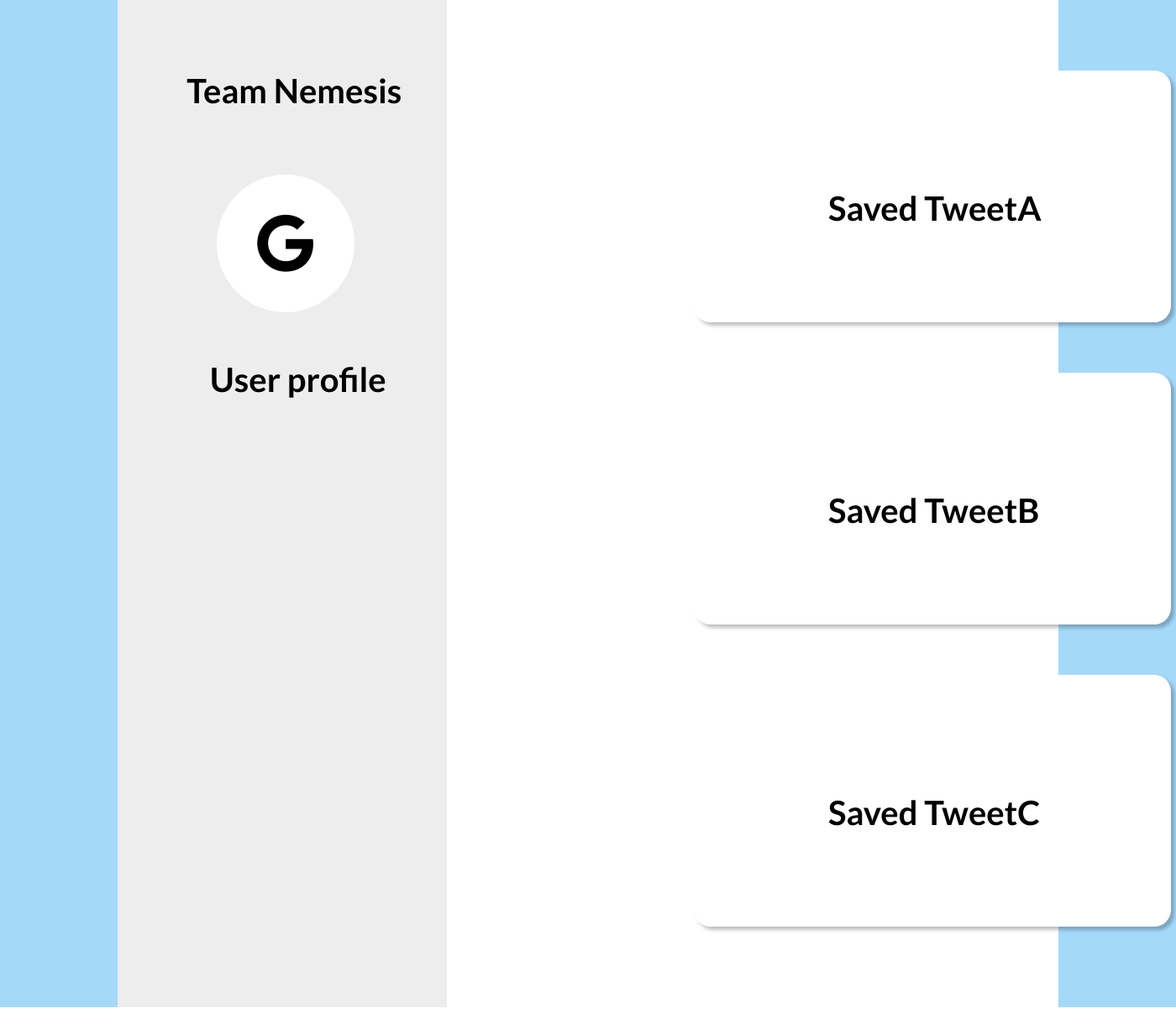
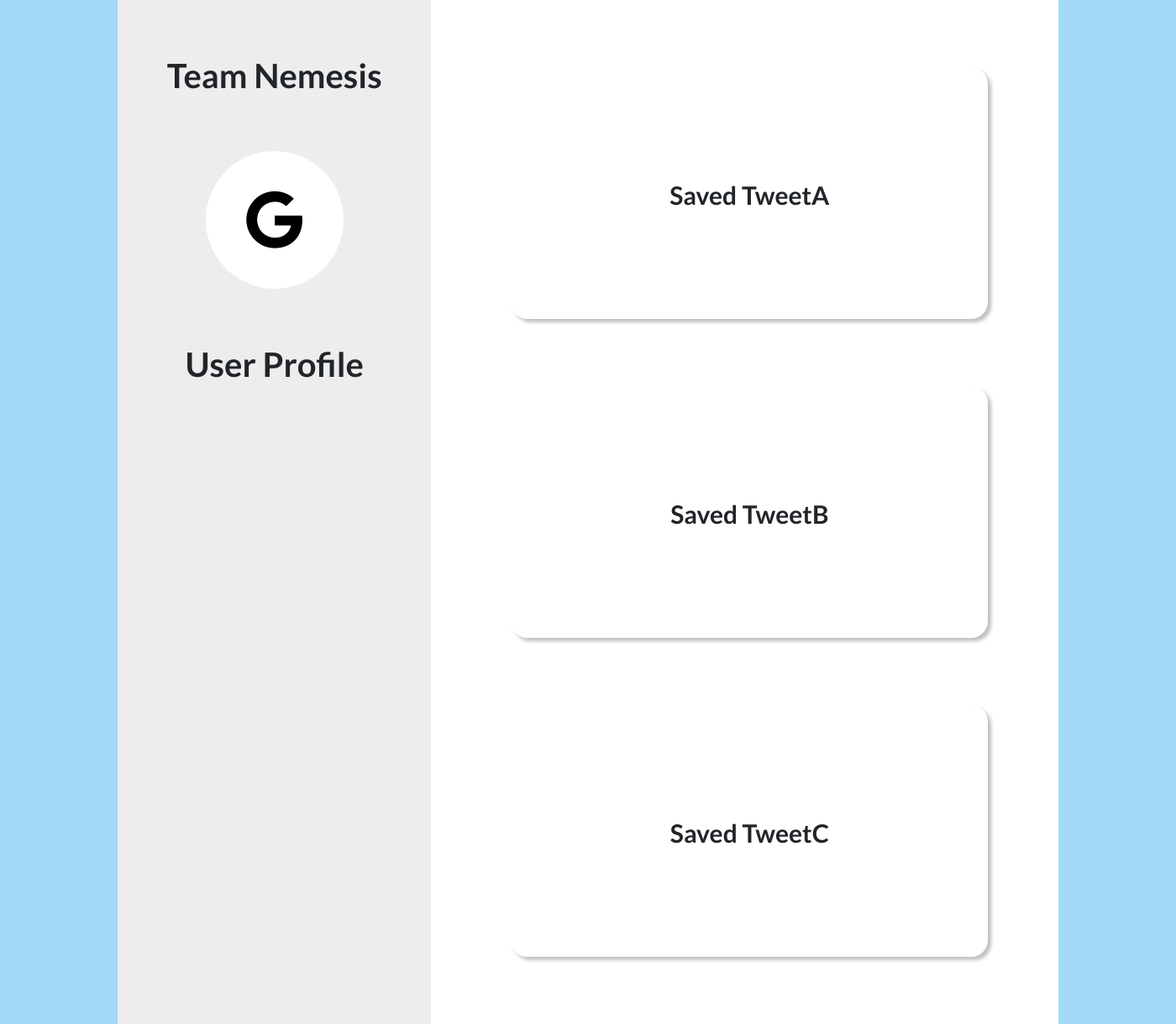
Before and after one commit to hngi/Team-NEMESIS, a Django app: template users/templates/users/dashboard.html in a window 1400 px wide. Shown: the whole page at 84% size. Run offline with Django 3.2, Linux system fonts and the light colour scheme; the template is opened without the code that fills it, so the values that code supplies are empty; some libraries are stand-ins or nearby versions.

Commit message:
Made changes using bootstrap

```diff
--- a/users/static/users/css/dashboard.css
+++ b/users/static/users/css/dashboard.css
@@ -5,94 +5,49 @@
   padding: 0;
   box-sizing: border-box;
 }
-.container {
-  width: 100%;
-  height: 150vh;
-  font-family: "Lato", sans-serif;
+body {
   background: rgba(29, 161, 242, 0.4);
 }
-.card {
+.container {
+  width: 80%;
+  height: 100%;
   margin: auto;
-  background: #fff;
-  width: 80%;
-  height: 150vh;
+  font-family: "Lato", sans-serif;
+  background: white;
 }
-.card1 {
+.col-4 {
   background: #ededed;
-  width: 35%;
-  height: 150vh;
+  text-align: center;
 }
-.card2 {
-  margin: 2px 0;
+p {
+  font-size: 40px;
+  font-weight: 700;
+  margin: 60px 0;
+  cursor: pointer;
 }
-.circle {
+.fab {
+  font-size: 70px;
+}
+button {
   width: 164px;
   height: 164px;
   border-radius: 100%;
   border: none;
   background: white;
-  margin: auto;
-  position: relative;
-  top: 160px;
-  left: 30%;
 }
-.fab {
-  font-size: 70px;
-}
-p:first-child {
-  font-size: 40px;
-  font-weight: 700;
-  position: relative;
-  top: 84px;
-  left: 21%;
-}
-.paragraph2 {
-  font-size: 40px;
-  font-weight: 700;
-  position: relative;
-  top: 216px;
-  left: 28%;
-  cursor: pointer;
-}
-.sm-card {
-  position: absolute;
+.card {
   width: 568px;
   height: 300px;
-  left: 826px;
-  top: 84px;
   background: #ffffff;
   box-shadow: 4px 4px 4px rgba(0, 0, 0, 0.25);
   border-radius: 20px;
+  border: none;
+  margin: 80px;
 }
-.sm-card1 {
-  position: absolute;
-  width: 568px;
-  height: 300px;
-  left: 826px;
-  top: 444px;
-  background: #ffffff;
-  box-shadow: 4px 4px 4px rgba(0, 0, 0, 0.25);
-  border-radius: 20px;
-}
-.sm-card2 {
-  position: absolute;
-  width: 568px;
-  height: 300px;
-  left: 826px;
-  top: 804px;
-  background: #ffffff;
-  box-shadow: 4px 4px 4px rgba(0, 0, 0, 0.25);
-  border-radius: 20px;
-}
-span {
-  position: absolute;
-  left: 160px;
-  top: 140px;
-  font-family: Lato;
-  font-style: normal;
-  font-weight: bold;
-  font-size: 40px;
-  line-height: 48px;
-  color: #000000;
+.card-body {
+  text-align: center;
+  font-size: 30px;
+  font-weight: 700;
+  padding: 130px 0;
   cursor: pointer;
 }
--- a/users/templates/users/dashboard.html
+++ b/users/templates/users/dashboard.html
@@ -6,20 +6,40 @@
     <meta http-equiv="X-UA-Compatible" content="ie=edge" />
     <title>Dashboard</title>
 
+    <!-- Bootstrap CSS -->
+    <link
+      rel="stylesheet"
+      href="https://stackpath.bootstrapcdn.com/bootstrap/4.1.3/css/bootstrap.min.css"
+      integrity="sha384-MCw98/SFnGE8fJT3GXwEOngsV7Zt27NXFoaoApmYm81iuXoPkFOJwJ8ERdknLPMO"
+      crossorigin="anonymous"
+    />
+
     <link rel="stylesheet" href="/users/static/users/css/dashboard.css" />
   </head>
   <body>
     <div class="container">
-      <div class="card">
-        <div class="card1">
+      <div class="row">
+        <div class="col-4">
           <p>Team Nemesis</p>
-          <button class="circle"><i class="fab fa-google"></i></button>
-          <p class="paragraph2">User profile</p>
+          <button><i class="fab fa-google"></i></button>
+          <p>User Profile</p>
         </div>
-        <div class="card2">
-          <div class="sm-card"><span>Saved TweetA</span></div>
-          <div class="sm-card1"><span>Saved TweetB</span></div>
-          <div class="sm-card2"><span>Saved TweetC</span></div>
+        <div class="col-6">
+          <div class="card">
+            <div class="card-body">
+              Saved TweetA
+            </div>
+          </div>
+          <div class="card">
+            <div class="card-body">
+              Saved TweetB
+            </div>
+          </div>
+          <div class="card">
+            <div class="card-body">
+              Saved TweetC
+            </div>
+          </div>
         </div>
       </div>
     </div>
@@ -28,5 +48,22 @@
       src="https://kit.fontawesome.com/2534cfc66b.js"
       crossorigin="anonymous"
     ></script>
+    <!-- Optional JavaScript -->
+    <!-- jQuery first, then Popper.js, then Bootstrap JS -->
+    <script
+      src="https://code.jquery.com/jquery-3.3.1.slim.min.js"
+      integrity="sha384-q8i/X+965DzO0rT7abK41JStQIAqVgRVzpbzo5smXKp4YfRvH+8abtTE1Pi6jizo"
+      crossorigin="anonymous"
+    ></script>
+    <script
+      src="https://cdnjs.cloudflare.com/ajax/libs/popper.js/1.14.3/umd/popper.min.js"
+      integrity="sha384-ZMP7rVo3mIykV+2+9J3UJ46jBk0WLaUAdn689aCwoqbBJiSnjAK/l8WvCWPIPm49"
+      crossorigin="anonymous"
+    ></script>
+    <script
+      src="https://stackpath.bootstrapcdn.com/bootstrap/4.1.3/js/bootstrap.min.js"
+      integrity="sha384-ChfqqxuZUCnJSK3+MXmPNIyE6ZbWh2IMqE241rYiqJxyMiZ6OW/JmZQ5stwEULTy"
+      crossorigin="anonymous"
+    ></script>
   </body>
 </html>
```
